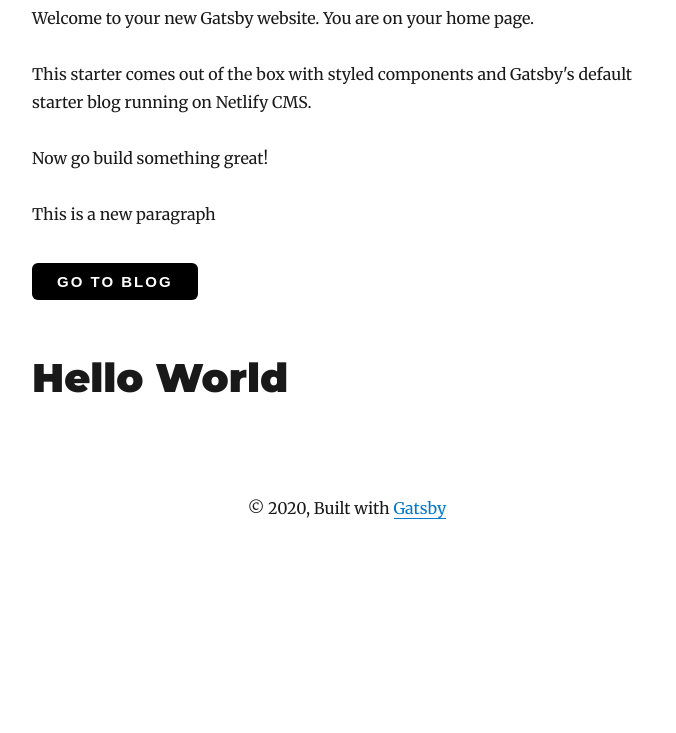
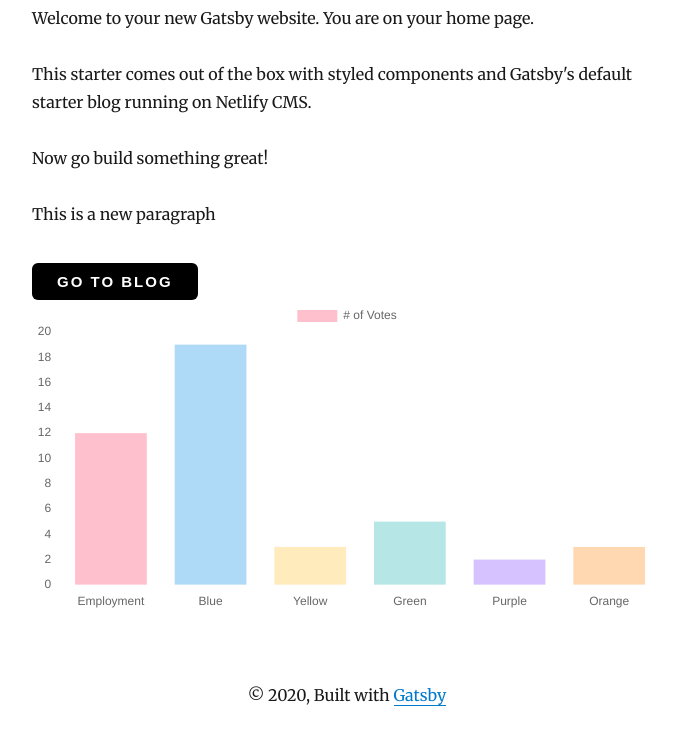
Before and after one commit to agoldstone93/gm4women, a Gatsby site: page / in a window 1280 px wide. Shown: the part 675-1408 px from the top of the page, without its empty margins (293-969 px from the left). Before the commit the page ends 1221 px from the top, so only its background shows below. Built offline with nearby package versions, Linux system fonts and the light colour scheme; Gatsby itself is replaced by a stand-in of ours; some packages are replaced by stand-ins of ours.

Commit message:
removing gridlines from graph

```diff
--- a/src/components/graph.js
+++ b/src/components/graph.js
@@ -1,11 +1,60 @@
-import React from 'react'
+import React, {Component} from 'react'
+import Chart from 'chart.js'
 
-function Graph () {
-    return (
-        <div>
-            <h1>Hello World</h1>
-        </div>
-    )
+
+export default class LineGraph extends Component {
+    chartRef = React.createRef();
+
+    componentDidMount() {
+        const myChartRef = this.chartRef.current.getContext("2d");
+
+        new Chart(myChartRef, {
+            type: 'bar',
+            data: {
+                labels: ['Employment', 'Blue', 'Yellow', 'Green', 'Purple', 'Orange'],
+                datasets: [{
+                label: '# of Votes',
+                data: [12, 19, 3, 5, 2, 3],
+                    backgroundColor: [
+                    'rgba(255, 99, 132, 0.4)',
+                    'rgba(54, 162, 235, 0.4)',
+                    'rgba(255, 206, 86, 0.4)',
+                    'rgba(75, 192, 192, 0.4)',
+                    'rgba(153, 102, 255, 0.4)',
+                    'rgba(255, 159, 64, 0.4)'
+                ]
+            }]
+        },
+            options: {
+                legend: {
+                    display: true
+                },
+                scales: {
+                    yAxes: [{
+                        gridLines: {
+                            display: false
+                        },
+                        ticks: {
+                            beginAtZero: true
+                        }
+                    }],
+                    xAxes: [{
+                        gridLines: {
+                            display: false
+                        }
+                    }]
+                }
+            }
+        });
+    }
+    render() {
+        return (
+            <div>
+                <canvas
+                    id="myChart"
+                    ref={this.chartRef}
+                />
+            </div>
+        )
+    }
 }
-
-export default Graph
```
